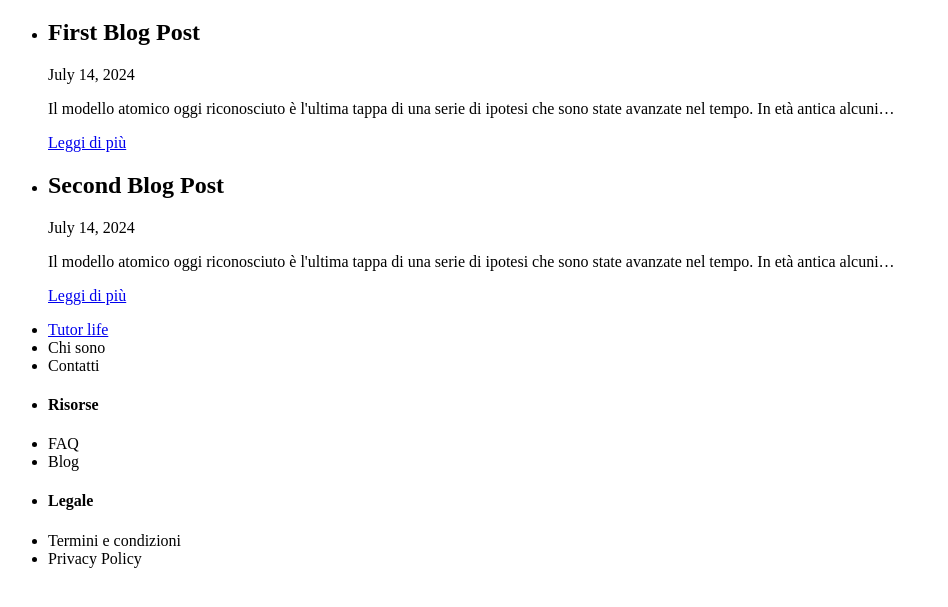
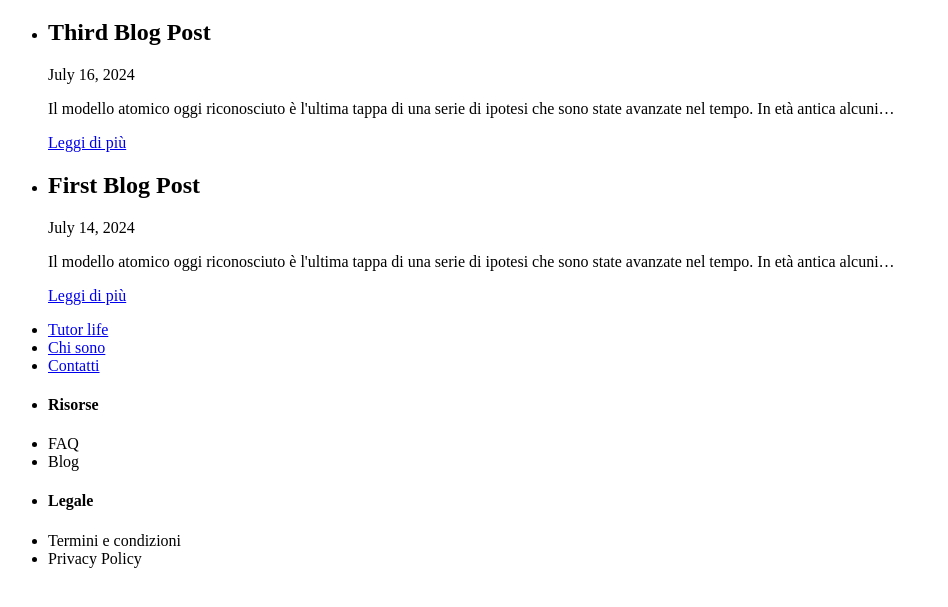
Before and after one commit to giuliadev95/blog, a Gatsby site: page /blog in a window 1280 px wide. Shown: the part 157-764 px from the top of the page, without its empty margins (0-948 px from the left). Built offline with nearby package versions, Linux system fonts and the light colour scheme; Gatsby itself is replaced by a stand-in of ours.

Commit message:
Update query code

```diff
--- a/src/components/layout.js
+++ b/src/components/layout.js
@@ -35,10 +35,10 @@ const Layout = ( {pageTitle, children} ) => {
                         </span>
                         </li>
                         <li>
-                            Chi sono
+                            <Link to = "/about"> Chi sono </Link>
                         </li>
                         <li>
-                            Contatti
+                            < Link to = "/contacts"> Contatti</Link>
                         </li>
                     </ul>
 
--- a/src/content/blog/second.post.md
+++ b/src/content/blog/third-post.md
@@ -1,6 +1,6 @@
 ---
-title: "Second Blog Post"
-date: "2024-07-14"
+title: "Third Blog Post"
+date: "2024-07-16"
 ---
 
 Il modello atomico oggi riconosciuto è l'ultima tappa di una serie di ipotesi che sono state avanzate nel tempo. In età antica alcuni filosofi greci, quali Leucippo (V secolo a.C.), Democrito (V-IV secolo a.C.) ed Epicuro (IV-III secolo a.C.), e romani, quali Tito Lucrezio Caro (I secolo a.C.), ipotizzarono che la materia non fosse continua, ma costituita da particelle minuscole e indivisibili, fondando così la "teoria atomica". Questa corrente filosofica, fondata da Leucippo, venne chiamata "atomismo". Si supponeva che i diversi "atomi" fossero differenti per forma e dimensioni.
--- a/src/pages/blog.js
+++ b/src/pages/blog.js
@@ -24,7 +24,7 @@ const BlogPage = ({ data }) => {
 
 export const query = graphql`
   query {
-    allMarkdownRemark(sort: { fields: [frontmatter___date], order: DESC }) {
+    allMarkdownRemark(sort: {frontmatter: {date: DESC}}) {
       edges {
         node {
           id
--- a/src/pages/index.js
+++ b/src/pages/index.js
@@ -34,7 +34,7 @@ const IndexPage = ({ data }) => {
 
 export const query = graphql`
   query {
-    allMarkdownRemark(sort: { fields: [frontmatter___date], order: DESC }) {
+    allMarkdownRemark(sort: {frontmatter: {date: DESC}}) {
       edges {
         node {
           id
```
Also changed, not shown: 1 other file.
